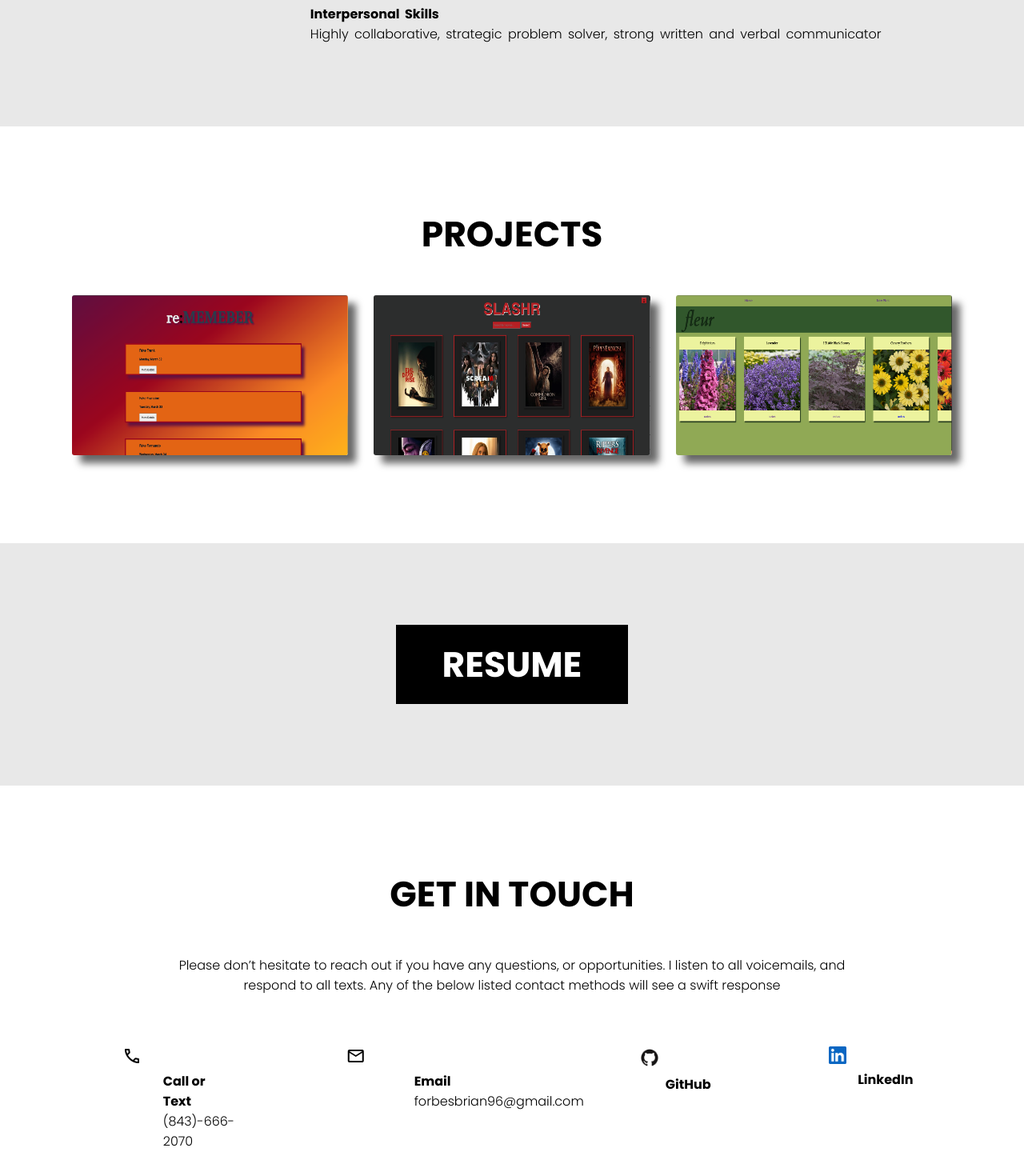
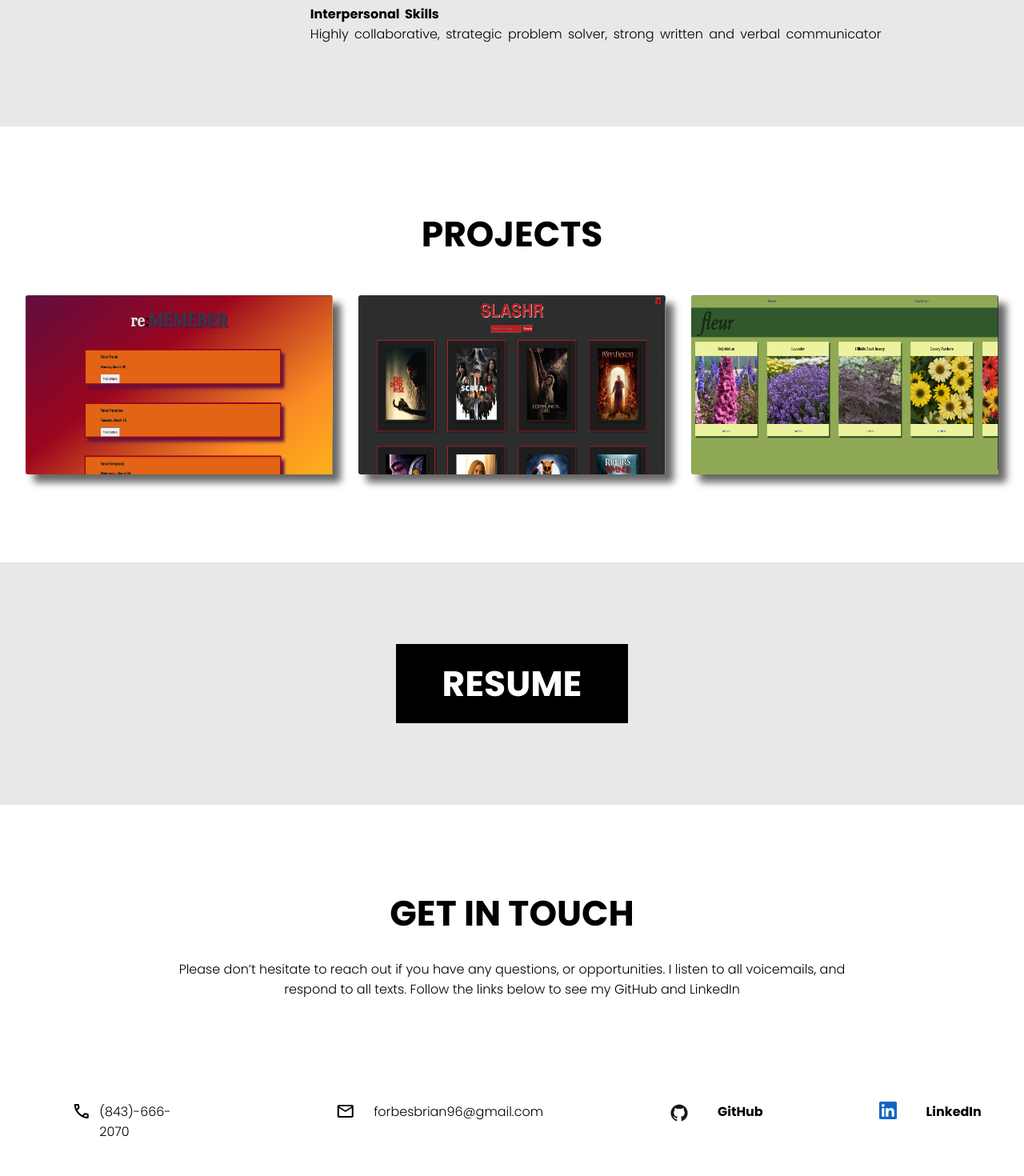
Before and after one commit to forbesbrian96/portfolio, a React (Create React App) app: page / in a window 1280 px wide. Shown: the part 2411-3881 px from the top of the page at 80% size. Built offline with nearby package versions, Linux system fonts and the light colour scheme.

Commit message:
added on:hover effects to resume and project links. still want to add a slide in from off screen on:scroll for my about me photo and text

```diff
--- a/src/App.css
+++ b/src/App.css
@@ -131,6 +131,7 @@ a {
 .projects {
   display: flex;
   flex-direction: column;
+  justify-content: center;
 }
 
 .project-photo-box {
@@ -142,10 +143,15 @@ a {
 }
 
 .project-photo {
-  height: 25vh;
-  width: 27vw;
+  height: 28vh;
+  width: 30vw;
   border-radius: 3px;
   box-shadow: 10px 10px 10px rgba(0, 0, 0, .6);
+  transition-duration: .75s;
+}
+
+.project-photo:hover {
+  transform: scale(1.1);
 }
 
 .resume-box {
@@ -164,22 +170,35 @@ a {
   background-color: black;
   color: #ffffff;
   padding: 17px;
+  transition-duration: 1s;
+}
+
+.resume:hover {
+  transform: scale(1.3);
 }
 
 .contact {
   display: flex;
   flex-direction: column;
+  justify-content: center;
+}
+
+.contact-section-title {
+    font-size: 44px;
+    font-weight: 700;
+    margin-top: 8%;
+    margin-bottom: 2%;
 }
 
 .contact-text-blurb {
   margin: 0 auto;
   width: 70%;
-  margin-bottom: 5%;
+  margin-bottom: 10%;
 }
 
 .contact-info {
   display: flex;
-  justify-content: space-evenly;
+  justify-content: space-around;
   width: 100vw;
   margin-bottom: 8%;
 }
@@ -195,10 +214,11 @@ a {
 .contact-text {
   margin: 0 auto;
   width: 70%;
-  margin-left: 40%;
 }
 
 .contact-section {
+  display: flex;
+  justify-content: space-around;
   margin-bottom: 2%;
   text-align: left;
 }
--- a/src/App.js
+++ b/src/App.js
@@ -110,25 +110,22 @@ const App = () => {
           </div>
 
           <div className="white-section">
-            <p className="section-title">GET IN TOUCH</p>
+            <p className="contact-section-title">GET IN TOUCH</p>
             <div className="contact">
               <p className="contact-text-blurb">
                 Please don’t hesitate to reach out if you have any questions, or
                 opportunities. I listen to all voicemails, and respond to all
-                texts. Any of the below listed contact methods will see a swift
-                response
+                texts. Follow the links below to see my GitHub and LinkedIn
               </p>
 
               <div className="contact-info">
                 <div className="contact-section">
                   <span class="material-symbols-outlined">call</span>
-                  <p className="text-title">Call or Text</p>
                   <p className="contact-text">(843)-666-2070</p>
                 </div>
 
                 <div className="contact-section">
                   <span class="material-symbols-outlined">mail</span>
-                  <p className="text-title">Email</p>
                   <p className="contact-text">forbesbrian96@gmail.com</p>
                 </div>
 
```
